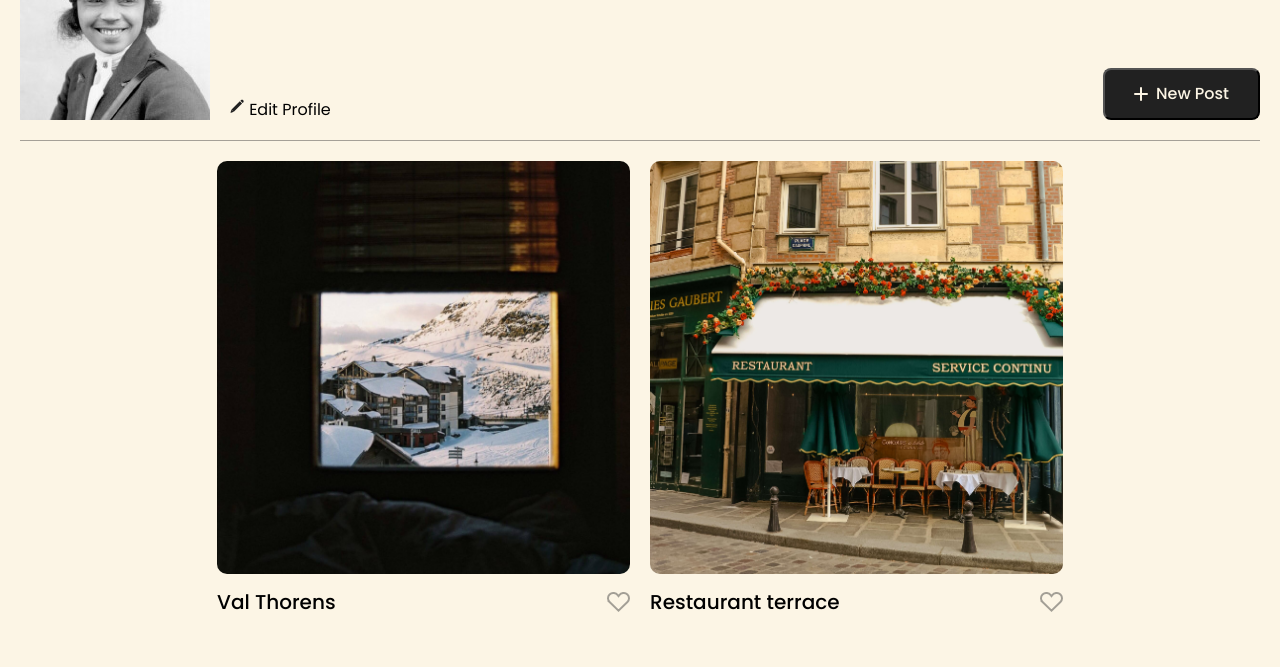
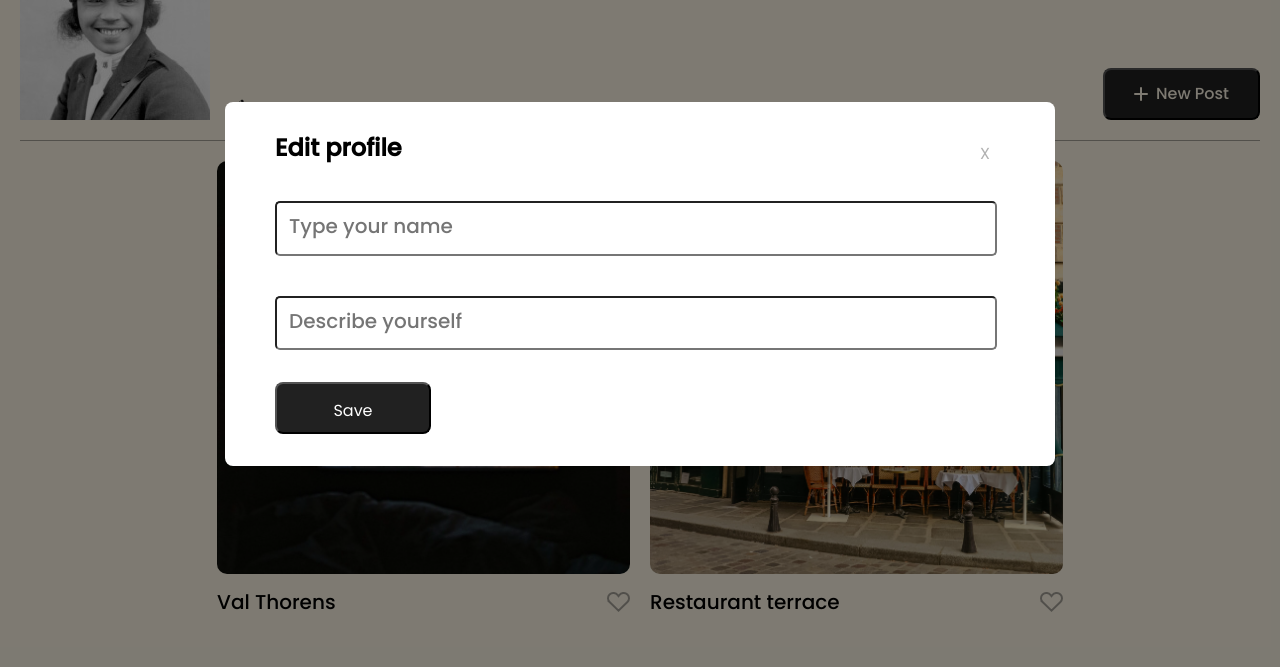
Before and after one commit to ANORRIS56/se_project_spots, a plain HTML site: page index.html in a window 1280 px wide. Shown: the part 116-783 px from the top of the page. Drawn offline with Linux system fonts and the light colour scheme; grey boxes are pictures that could not be loaded.

Commit message:
New update for my project

```diff
--- /dev/null
+++ b/blocks/modal.css
@@ -0,0 +1,95 @@
+.modal {
+  visibility: hidden;
+  background-color: rgba(0, 0, 0, 0.5);
+  position: fixed;
+  top: 0;
+  right: 0;
+  bottom: 0;
+  left: 0;
+  display: flex;
+  justify-content: center;
+  align-items: center;
+  padding: 10%;
+}
+
+.modal_is-opened {
+  visibility: visible;
+}
+
+.modal__container {
+  max-width: 730px;
+  width: 100%;
+  border-radius: 8px;
+  background-color: #fff;
+  padding: 32px 50px;
+  position: relative;
+}
+
+.modal__close-btn {
+  position: absolute;
+  top: 32px;
+  right: 50px;
+  width: 40px;
+  height: 40px;
+  opacity: 30%;
+  background-color: #fff;
+  border: none;
+}
+
+.modal__close-btn:hover {
+  opacity: 20%;
+  cursor: pointer;
+  transform: scale(1.15);
+}
+
+.modal__title {
+  margin: 0 0 32px;
+}
+
+.modal__form {
+  display: flex;
+  flex-direction: column;
+}
+
+.modal__label {
+  margin: 0 0 32px;
+}
+
+.modal__input {
+  display: block;
+  margin: 8px 0 0;
+  width: 95%;
+  padding-top: 16px;
+  padding-left: 12px;
+  padding-right: 12px;
+  padding-bottom: 16px;
+  border-radius: 5px;
+}
+
+.modal__input::placeholder {
+  opacity: 100%;
+  font-weight: 500;
+  font-style: Medium;
+  font-size: 20px;
+  line-height: 100%;
+  letter-spacing: 0%;
+}
+
+.modal__submit-btn {
+  max-width: none;
+  width: 156px;
+  height: 52px;
+  padding-top: 18px;
+  padding-right: 32px;
+  padding-bottom: 18px;
+  padding-left: 32px;
+  gap: 8px;
+  border-radius: 8px;
+  color: #fff;
+  background-color: #212121;
+}
+
+.modal__submit-btn:hover {
+  opacity: 90%;
+  cursor: pointer;
+}
--- a/index.html
+++ b/index.html
@@ -124,11 +124,25 @@
         </section>
       </main>
 
-
-        <footer class="footer">
-          <p class="footer__copyright">2026 © Spots</p>
-        </footer>
+      <footer class="footer">
+        <p class="footer__copyright">2026 © Spots</p>
       </footer>
+      <div class="modal modal_is-opened">
+        <div class="modal__container">
+        <button type="button" class="modal__close-btn">X</button>
+        <h2 class="modal__title">Edit profile</h2>
+        <form class="modal__form">
+          <label for="profile-name-input" class="modal__label">
+            <input id="profile-name-input" type="text" class="modal__input"
+            Placeholder="Type your name"/>
+          </label>
+          <label for="profile-description-input" class="modal__label">
+            <input id="profile-description-input" type="text" class="modal__input"
+            Placeholder="Describe yourself"/>
+          </label>
+          <button type= "submit" class="modal__submit-btn">Save</button>
+        </form>
+      </div>
     </div>
   </body>
 </html>
--- a/pages/index.css
+++ b/pages/index.css
@@ -7,3 +7,4 @@
 @import url(../blocks/cards.css);
 @import url(../blocks/card.css);
 @import url(../blocks/footer.css);
+@import url(../blocks/modal.css);
```
